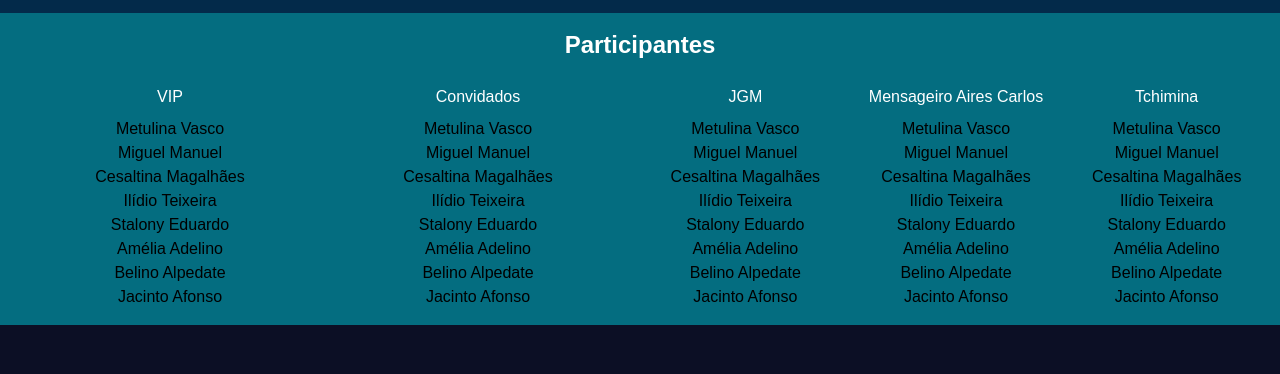
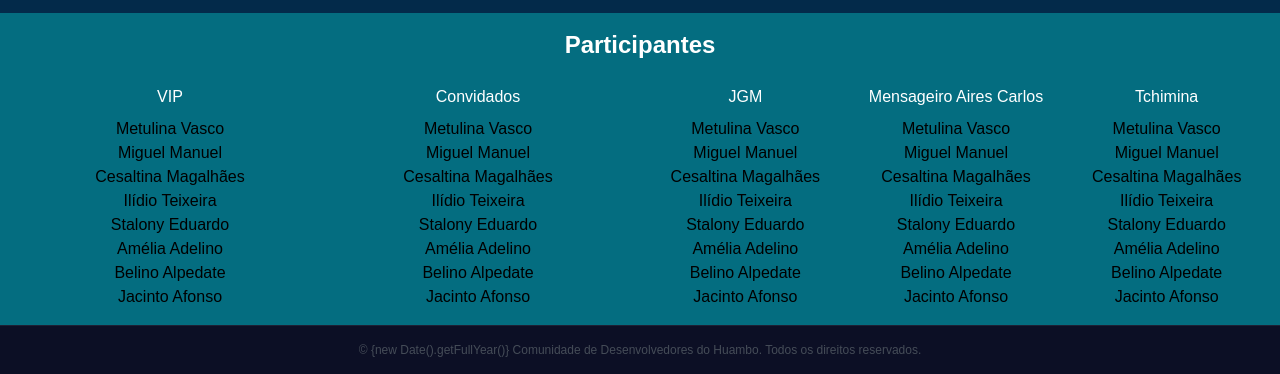
Before and after one commit to cdh-community-ao/portal-workshop-learnign-to-market, a website built with Vite: page index.html in a window 1280 px wide. Shown: the part 1751-2125 px from the top of the page. Before the commit the page ends 2076 px from the top, so only its background shows below. Built offline with nearby package versions, Linux system fonts and the light colour scheme.

Commit message:
adicionando assinatura no footer

```diff
--- a/index.html
+++ b/index.html
@@ -304,5 +304,11 @@
                 </div>
             </section>
         </main>
+
+        <footer>
+            <section class="copyriht col-span-3 border-t border-white/10 pt-4 text-xs opacity-70 text-cinza mb-4">
+                <p class="font-md text-center">&copy {new Date().getFullYear()} Comunidade de Desenvolvedores do Huambo. Todos os direitos reservados.</p>
+	        </section>
+        </footer>
     </body>
 </html>
```
